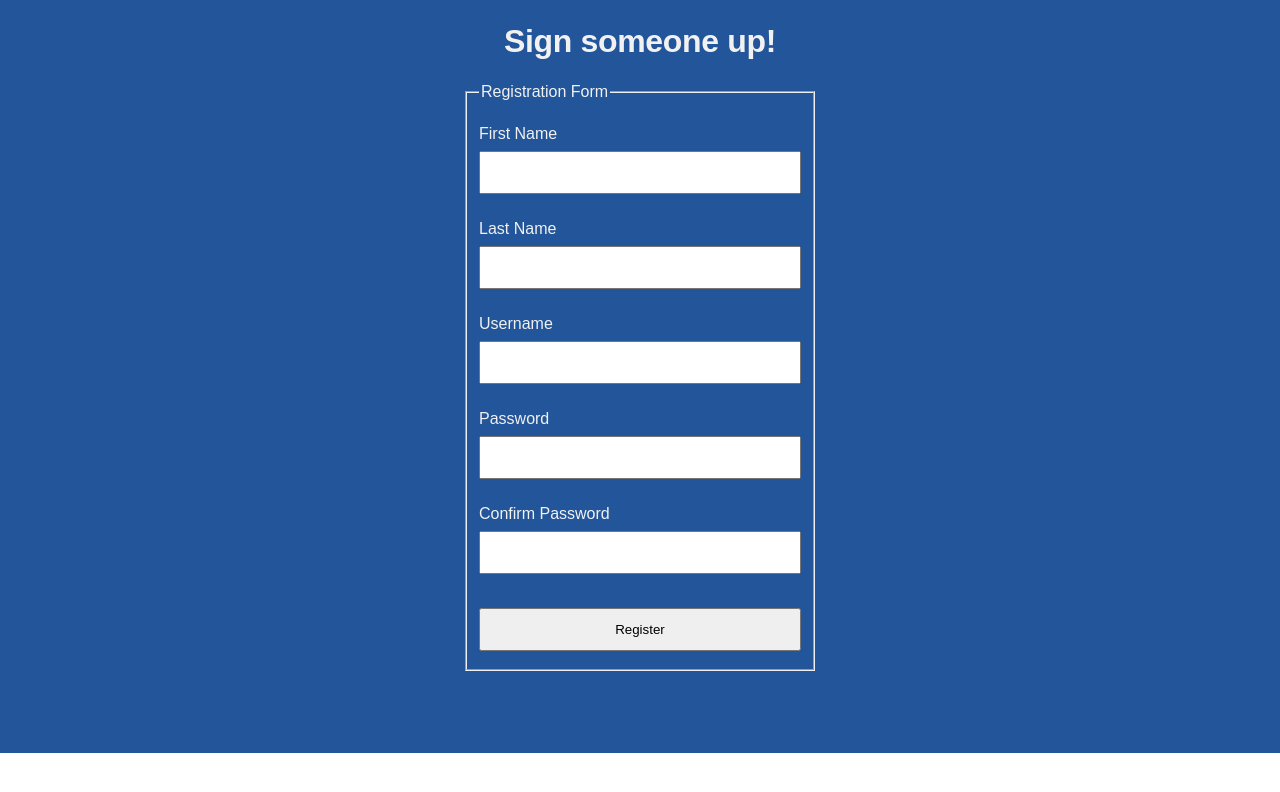
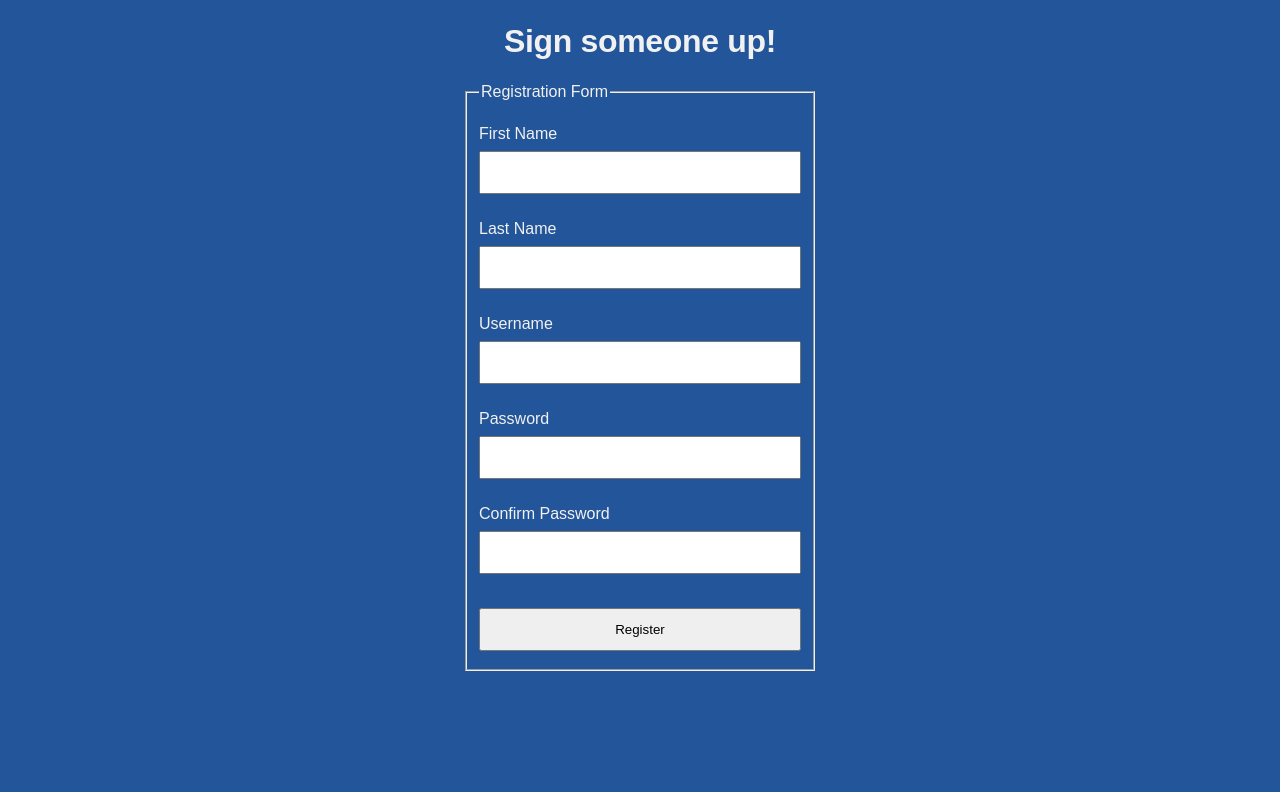
Before and after one commit to GMSoudersJr/portfolio-po-generator, a SvelteKit app: page /register in a window 1280 px wide. Shown: the top 792 px of the page. Built offline with nearby package versions, Linux system fonts and the light colour scheme; no server answers.

Commit message:
Fix spacing and typography

```diff
--- a/src/routes/register/+page.svelte
+++ b/src/routes/register/+page.svelte
@@ -17,7 +17,7 @@
 
 <style>
   .registration-container {
-    height: calc(100vh - 47px);
+    height: calc(100vh);
     width:100vw;
     display: grid;
     grid-template-columns: max-content;
@@ -34,4 +34,10 @@
     line-height: 1.2rem;
     text-align: center;
   }
+  .message {
+    text-align: center;
+    color: #259259;
+    font-size: 1rem;
+    font-weight: 600;;
+  }
 </style>
```
